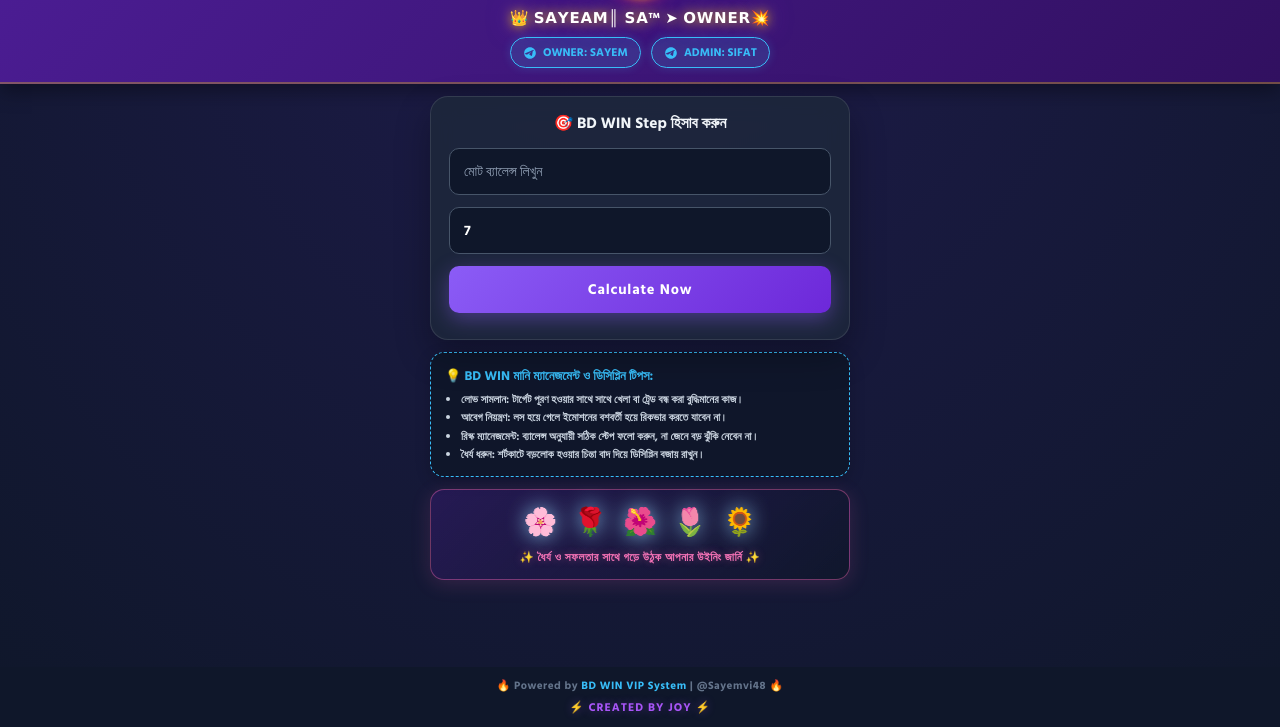
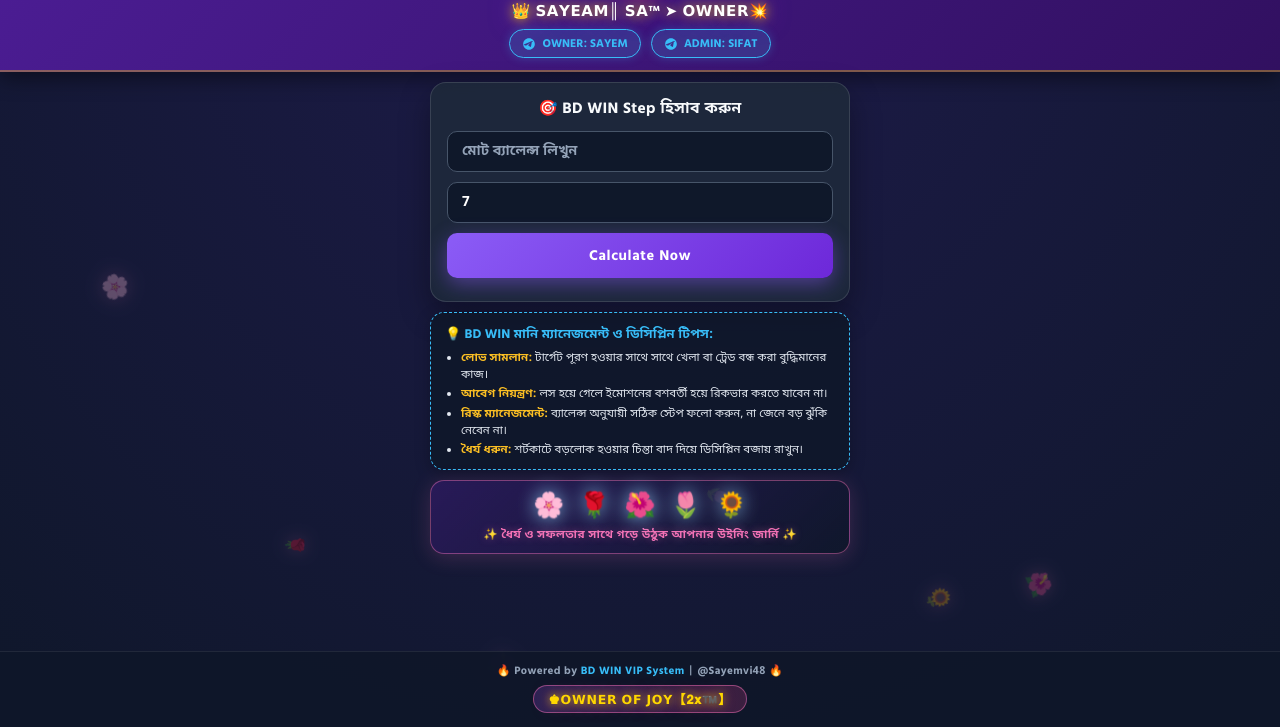
Before and after one commit to johirul22369/sayem-bdwin-stepmaker, a plain HTML site: page index.html in a window 1280 px wide. Shown: the part 73-800 px from the top of the page. Drawn offline with Linux system fonts and the light colour scheme; a web font is replaced by a local one.

Commit message:
♚𝗢𝗪𝗡𝗘𝗥 𝗢𝗙 𝗝𝗢𝗬【𝟐𝐱™️】

```diff
--- a/index.html
+++ b/index.html
@@ -5,7 +5,7 @@
     <meta name="viewport" content="width=device-width, initial-scale=1.0, maximum-scale=1.0, user-scalable=no">
     <title>BD WIN - VIP Calculator</title>
     <style>
-        @import url('https://fonts.googleapis.com/css2?family=SolaimanLipi:wght@400;700&family=Hind+Siliguri:wght@500;700;800&family=Montserrat:wght@600;700;900&display=swap');
+        @import url('https://fonts.googleapis.com/css2?family=Noto+Sans+Bengali:wght@500;600;700;800&family=Hind+Siliguri:wght@600;700&family=Poppins:wght@600;700;800&display=swap');
 
         /* -----------------------------------------
            CSS RESET & GLOBAL STYLING
@@ -14,7 +14,7 @@
             box-sizing: border-box;
             margin: 0;
             padding: 0;
-            font-family: 'SolaimanLipi', 'Hind Siliguri', 'Montserrat', sans-serif;
+            font-family: 'Noto Sans Bengali', 'Hind Siliguri', 'Poppins', sans-serif;
             user-select: none;
             -webkit-user-select: none;
         }
@@ -40,6 +40,62 @@
             background: radial-gradient(circle at top, #1e1b4b 0%, #0f172a 100%);
             position: relative;
             overflow-y: auto;
+            overflow-x: hidden;
+        }
+
+        /* -----------------------------------------
+           FULL SCREEN FLOATING FLOWERS (সম্পূর্ণ স্ক্রিনে ফুলের অ্যানিমেশন)
+           ----------------------------------------- */
+        .floating-flowers-bg {
+            position: fixed;
+            top: 0;
+            left: 0;
+            width: 100%;
+            height: 100%;
+            pointer-events: none;
+            z-index: 0;
+            overflow: hidden;
+        }
+
+        .f-petal {
+            position: absolute;
+            bottom: -40px;
+            font-size: 20px;
+            opacity: 0.25;
+            animation: floatUp linear infinite;
+            filter: drop-shadow(0 0 8px rgba(244, 114, 182, 0.5));
+        }
+
+        .f-petal:nth-child(1) { left: 8%; animation-duration: 9s; animation-delay: 0s; font-size: 22px; }
+        .f-petal:nth-child(2) { left: 22%; animation-duration: 12s; animation-delay: 2s; font-size: 18px; }
+        .f-petal:nth-child(3) { left: 38%; animation-duration: 10s; animation-delay: 4s; font-size: 24px; }
+        .f-petal:nth-child(4) { left: 55%; animation-duration: 13s; animation-delay: 1s; font-size: 20px; }
+        .f-petal:nth-child(5) { left: 72%; animation-duration: 11s; animation-delay: 3s; font-size: 23px; }
+        .f-petal:nth-child(6) { left: 88%; animation-duration: 9.5s; animation-delay: 5s; font-size: 19px; }
+        .f-petal:nth-child(7) { left: 15%; animation-duration: 14s; animation-delay: 6s; font-size: 21px; }
+        .f-petal:nth-child(8) { left: 80%; animation-duration: 12.5s; animation-delay: 2.5s; font-size: 22px; }
+
+        @keyframes floatUp {
+            0% {
+                transform: translateY(0) rotate(0deg) scale(0.9);
+                opacity: 0;
+            }
+            20% {
+                opacity: 0.32;
+            }
+            80% {
+                opacity: 0.32;
+            }
+            100% {
+                transform: translateY(-105vh) rotate(360deg) scale(1.15);
+                opacity: 0;
+            }
+        }
+
+        /* কন্টেন্টগুলো যেন ফুলের উপরে থাকে */
+        .top-header, .card-body, .trading-tips-box, .flower-garden-box, .app-footer {
+            position: relative;
+            z-index: 2;
         }
 
         /* -----------------------------------------
@@ -48,21 +104,20 @@
         .top-header {
             width: 100%;
             background: linear-gradient(135deg, #4c1d95 0%, #311060 100%);
-            padding: 14px 20px;
+            padding: 12px 16px;
             display: flex;
             flex-direction: column;
             align-items: center;
             justify-content: center;
-            gap: 10px;
-            box-shadow: 0 6px 20px rgba(0, 0, 0, 0.4);
+            gap: 8px;
+            box-shadow: 0 6px 20px rgba(0, 0, 0, 0.45);
             flex-shrink: 0;
-            border-bottom: 2px solid rgba(255, 215, 0, 0.3);
+            border-bottom: 2px solid rgba(255, 215, 0, 0.35);
         }
 
-        /* 🔥 আল্ট্রা প্রিমিয়াম গ্লোয়িং প্রোফাইল পিকচার */
         .header-icon-box {
-            width: 55px;
-            height: 55px;
+            width: 52px;
+            height: 52px;
             border-radius: 50%;
             background: #000;
             display: flex;
@@ -90,41 +145,38 @@
             display: flex;
             flex-direction: column;
             align-items: center;
-            gap: 4px;
+            gap: 5px;
         }
 
         .header-title {
             font-size: 15px;
-            font-weight: 900;
+            font-weight: 800;
             color: #ffffff;
-            letter-spacing: 0.8px;
-            text-transform: none;
+            letter-spacing: 0.6px;
             text-shadow: 0 0 12px rgba(255, 215, 0, 0.8), 0 0 25px rgba(138, 43, 226, 0.6);
             text-align: center;
         }
 
-        /* টেলিগ্রাম অনার ও এডমিন কন্টাক্ট সেকশন */
         .telegram-links-box {
             display: flex;
             gap: 10px;
             justify-content: center;
             flex-wrap: wrap;
-            margin-top: 2px;
         }
 
         .telegram-contact-btn {
             display: inline-flex;
             align-items: center;
             gap: 6px;
-            background: rgba(56, 189, 248, 0.15);
+            background: rgba(56, 189, 248, 0.16);
             border: 1px solid #38bdf8;
-            padding: 5px 12px;
+            padding: 4px 12px;
             border-radius: 20px;
             color: #38bdf8;
             font-size: 11.5px;
             font-weight: 700;
             text-decoration: none;
-            box-shadow: 0 0 10px rgba(56, 189, 248, 0.2);
+            box-shadow: 0 0 10px rgba(56, 189, 248, 0.25);
             transition: all 0.2s ease;
         }
 
@@ -145,48 +197,48 @@
         .card-body {
             width: 92%;
             max-width: 420px;
-            margin: 12px auto;
-            background: rgba(30, 41, 59, 0.85);
+            margin: 10px auto;
+            background: rgba(30, 41, 59, 0.88);
             backdrop-filter: blur(12px);
-            border: 1px solid rgba(255, 255, 255, 0.1);
-            border-radius: 18px;
-            padding: 14px 18px;
-            box-shadow: 0 15px 35px rgba(0, 0, 0, 0.3);
+            border: 1px solid rgba(255, 255, 255, 0.12);
+            border-radius: 16px;
+            padding: 13px 16px;
+            box-shadow: 0 12px 30px rgba(0, 0, 0, 0.35);
             display: flex;
             flex-direction: column;
-            gap: 12px;
+            gap: 10px;
             flex-shrink: 0;
         }
 
         .card-heading {
             font-size: 15.5px;
             font-weight: 800;
-            color: #f1f5f9;
+            color: #f8fafc;
             text-align: center;
+            letter-spacing: 0.3px;
         }
 
         .input-group {
             display: flex;
             flex-direction: column;
-            gap: 4px;
         }
 
         .input-box {
             width: 100%;
-            padding: 11px 14px;
+            padding: 10px 14px;
             border: 1.5px solid #475569;
             border-radius: 10px;
             font-size: 14px;
             font-weight: 700;
             color: #ffffff;
             outline: none;
-            background: #0f172a;
+            background: rgba(15, 23, 42, 0.92);
             transition: all 0.2s ease;
         }
 
         .input-box::placeholder {
             color: #94a3b8;
-            font-weight: 500;
+            font-weight: 600;
             opacity: 1;
         }
 
@@ -197,7 +249,7 @@
 
         .calculate-btn {
             width: 100%;
-            padding: 12px;
+            padding: 11px;
             background: linear-gradient(135deg, #8b5cf6 0%, #6d28d9 100%);
             color: #ffffff;
             border: none;
@@ -205,9 +257,8 @@
             font-size: 14.5px;
             font-weight: 800;
             cursor: pointer;
-            box-shadow: 0 6px 20px rgba(139, 92, 246, 0.4);
-            text-transform: capitalize;
-            letter-spacing: 0.8px;
+            box-shadow: 0 6px 20px rgba(139, 92, 246, 0.45);
+            letter-spacing: 0.6px;
         }
 
         .calculate-btn:active {
@@ -221,7 +272,7 @@
             display: flex;
             flex-direction: column;
             gap: 0px;
-            max-height: 240px;
+            max-height: 220px;
             overflow-y: auto;
         }
 
@@ -243,7 +294,7 @@
             background: #0f172a;
             border-bottom: 1px solid #1e293b;
             color: #f1f5f9;
-            padding: 9px 12px;
+            padding: 8px 12px;
             display: flex;
             justify-content: space-between;
             align-items: center;
@@ -272,15 +323,15 @@
         .trading-tips-box {
             width: 92%;
             max-width: 420px;
-            margin: 0 auto 12px auto;
-            background: rgba(15, 23, 42, 0.9);
+            margin: 0 auto 10px auto;
+            background: rgba(15, 23, 42, 0.88);
             border: 1px dashed #38bdf8;
             border-radius: 14px;
-            padding: 12px 14px;
+            padding: 10px 14px;
             display: flex;
             flex-direction: column;
-            gap: 6px;
-            box-shadow: 0 4px 15px rgba(0, 0, 0, 0.2);
+            gap: 5px;
+            box-shadow: 0 4px 15px rgba(0, 0, 0, 0.25);
             flex-shrink: 0;
         }
 
@@ -294,10 +345,10 @@
         }
 
         .tips-body {
-            font-size: 11px;
-            font-weight: 600;
-            color: #cbd5e1;
-            line-height: 1.4;
+            font-size: 11.5px;
+            font-weight: 500;
+            color: #e2e8f0;
+            line-height: 1.45;
         }
 
         .tips-body ul {
@@ -307,80 +358,104 @@
             gap: 3px;
         }
 
+        .tips-body b {
+            color: #fbbf24;
+            font-weight: 700;
+        }
+
         /* -----------------------------------------
-           FLOWER GARDEN DECORATION (ফাঁকা অংশের ফুলের ডিজাইন)
+           FLOWER GARDEN DECORATION BOX
            ----------------------------------------- */
         .flower-garden-box {
             width: 92%;
             max-width: 420px;
-            margin: 0 auto 12px auto;
-            background: linear-gradient(135deg, rgba(76, 29, 149, 0.3) 0%, rgba(15, 23, 42, 0.8) 100%);
-            border: 1.5px solid rgba(255, 105, 180, 0.4);
+            margin: 0 auto 10px auto;
+            background: linear-gradient(135deg, rgba(76, 29, 149, 0.35) 0%, rgba(15, 23, 42, 0.85) 100%);
+            border: 1.5px solid rgba(244, 114, 182, 0.45);
             border-radius: 14px;
-            padding: 12px;
+            padding: 10px 12px;
             text-align: center;
-            box-shadow: 0 4px 20px rgba(255, 105, 180, 0.15);
+            box-shadow: 0 4px 20px rgba(244, 114, 182, 0.18);
             flex-shrink: 0;
         }
 
         .flower-animation-row {
             display: flex;
             justify-content: center;
-            gap: 15px;
-            font-size: 26px;
+            gap: 14px;
+            font-size: 24px;
             animation: flowerPulse 2s infinite alternate ease-in-out;
             margin-bottom: 4px;
         }
 
         @keyframes flowerPulse {
             0% { transform: scale(1); filter: drop-shadow(0 0 5px #ff69b4); }
-            100% { transform: scale(1.1); filter: drop-shadow(0 0 15px #00ffff); }
+            100% { transform: scale(1.08); filter: drop-shadow(0 0 14px #00ffff); }
         }
 
         .flower-quote {
             font-size: 11.5px;
             font-weight: 700;
             color: #f472b6;
-            letter-spacing: 0.5px;
+            letter-spacing: 0.3px;
             text-shadow: 0 0 8px rgba(244, 114, 182, 0.4);
         }
 
         /* -----------------------------------------
-           FOOTER & WATERMARK STYLING
+           FOOTER & JOY WATERMARK STYLING
            ----------------------------------------- */
         .app-footer {
             text-align: center;
             font-size: 11px;
-            color: #64748b;
+            color: #94a3b8;
             font-weight: 700;
             margin-top: auto;
-            padding: 10px;
-            background: #0f172a;
-            letter-spacing: 0.5px;
+            padding: 10px 12px 14px 12px;
+            background: rgba(15, 23, 42, 0.95);
+            border-top: 1px solid rgba(255, 255, 255, 0.08);
+            letter-spacing: 0.4px;
             flex-shrink: 0;
             display: flex;
             flex-direction: column;
-            gap: 3px;
+            align-items: center;
+            gap: 5px;
         }
 
         .app-footer span {
             color: #38bdf8;
         }
 
-        /* ওয়াটারমার্ক স্টাইল */
-        .watermark {
-            font-size: 11.5px;
+        .joy-watermark {
+            display: inline-block;
+            padding: 3px 14px;
+            border-radius: 20px;
+            background: linear-gradient(90deg, rgba(168, 85, 247, 0.2), rgba(236, 72, 153, 0.2));
+            border: 1px solid rgba(244, 114, 182, 0.5);
+            font-size: 12.5px;
             font-weight: 800;
-            color: #a855f7;
-            text-shadow: 0 0 10px rgba(168, 85, 247, 0.4);
-            letter-spacing: 1px;
-            text-transform: uppercase;
+            color: #ffd700;
+            text-shadow: 0 0 10px rgba(255, 215, 0, 0.7), 0 0 18px rgba(236, 72, 153, 0.6);
+            letter-spacing: 0.8px;
         }
     </style>
 </head>
 <body>
 
     <div class="app-container">
+
+        <!-- =========================================
+             FULL SCREEN FLOATING FLOWERS BACKGROUND
+             ========================================= -->
+        <div class="floating-flowers-bg">
+            <span class="f-petal">🌸</span>
+            <span class="f-petal">🌹</span>
+            <span class="f-petal">🌺</span>
+            <span class="f-petal">🌷</span>
+            <span class="f-petal">🌻</span>
+            <span class="f-petal">💮</span>
+            <span class="f-petal">🌸</span>
+            <span class="f-petal">🌺</span>
+        </div>
 
         <!-- =========================================
              HEADER SECTION (Profile, Name & Contacts)
@@ -392,15 +467,12 @@
             <div class="header-title-container">
                 <div class="header-title">👑 𝗦𝗔𝗬𝗘𝗔𝗠║ 𝗦𝗔™ ➤ 𝗢𝗪𝗡𝗘𝗥💥</div>
 
-                <!-- Telegram Owner & Admin Hyperlinks -->
                 <div class="telegram-links-box">
-                    <!-- Owner Telegram Link -->
                     <a href="https://t.me/Sayemvi48" target="_blank" class="telegram-contact-btn">
                         <svg viewBox="0 0 24 24"><path d="M12 2C6.48 2 2 6.48 2 12s4.48 10 10 10 10-4.48 10-10S17.52 2 12 2zm4.64 6.8c-.15 1.58-.8 5.42-1.13 7.19-.14.75-.42 1-.68 1.03-.58.05-1.02-.38-1.58-.75-.88-.58-1.38-.94-2.23-1.5-.99-.65-.35-1.01.22-1.59.15-.15 2.71-2.48 2.76-2.69.01-.03.01-.14-.07-.2-.08-.06-.19-.04-.27-.02-.12.03-1.99 1.27-5.62 3.72-.53.36-1.01.54-1.44.53-.47-.02-1.37-.26-2.03-.48-.82-.27-1.47-.42-1.42-.88.03-.25.38-.51 1.05-.78 4.11-1.79 6.85-2.97 8.22-3.55 3.91-1.67 4.72-1.96 5.25-1.97.12 0 .39.03.56.17.15.12.19.28.21.4-.01.06.01.24 0 .38z"/></svg>
                         <span>OWNER: SAYEM</span>
                     </a>
 
-                    <!-- Admin Telegram Link -->
                     <a href="https://t.me/gazisifat2008" target="_blank" class="telegram-contact-btn">
                         <svg viewBox="0 0 24 24"><path d="M12 2C6.48 2 2 6.48 2 12s4.48 10 10 10 10-4.48 10-10S17.52 2 12 2zm4.64 6.8c-.15 1.58-.8 5.42-1.13 7.19-.14.75-.42 1-.68 1.03-.58.05-1.02-.38-1.58-.75-.88-.58-1.38-.94-2.23-1.5-.99-.65-.35-1.01.22-1.59.15-.15 2.71-2.48 2.76-2.69.01-.03.01-.14-.07-.2-.08-.06-.19-.04-.27-.02-.12.03-1.99 1.27-5.62 3.72-.53.36-1.01.54-1.44.53-.47-.02-1.37-.26-2.03-.48-.82-.27-1.47-.42-1.42-.88.03-.25.38-.51 1.05-.78 4.11-1.79 6.85-2.97 8.22-3.55 3.91-1.67 4.72-1.96 5.25-1.97.12 0 .39.03.56.17.15.12.19.28.21.4-.01.06.01.24 0 .38z"/></svg>
                         <span>ADMIN: SIFAT</span>
@@ -425,7 +497,6 @@
 
             <button class="calculate-btn" onclick="generateSteps()">Calculate Now</button>
 
-            <!-- Dynamic Steps Output Area (Initially Empty) -->
             <div class="results-container" id="steps-output-container"></div>
         </div>
 
@@ -447,7 +518,7 @@
         </div>
 
         <!-- =========================================
-             FLOWER GARDEN DECORATION (ফাঁকা অংশের ফুলের ডিজাইন)
+             FLOWER GARDEN DECORATION BOX
              ========================================= -->
         <div class="flower-garden-box">
             <div class="flower-animation-row">
@@ -461,11 +532,11 @@
         </div>
 
         <!-- =========================================
-             FOOTER & WATERMARK SECTION
+             FOOTER & JOY WATERMARK SECTION
              ========================================= -->
         <div class="app-footer">
             <div>🔥 Powered by <span>BD WIN VIP System</span> | @Sayemvi48 🔥</div>
-            <div class="watermark">⚡ Created by Joy ⚡</div>
+            <div class="joy-watermark">♚𝗢𝗪𝗡𝗘𝗥 𝗢𝗙 𝗝𝗢𝗬【𝟐𝐱™️】</div>
         </div>
     </div>
 
@@ -478,19 +549,16 @@
             let totalSteps = parseInt(document.getElementById('steps-count-input').value);
             let container = document.getElementById('steps-output-container');
 
-            // Validation for Balance
             if (isNaN(balance) || balance <= 0) {
                 container.innerHTML = `<div style="text-align: center; color: #f87171; font-size: 13px; font-weight: 700; padding: 12px; background: rgba(248, 113, 113, 0.1); border-radius: 8px;">⚠️ দয়া করে সঠিক ব্যালেন্স লিখুন!</div>`;
                 return;
             }
 
-            // Validation for Steps Count (Support up to 20 steps)
             if (isNaN(totalSteps) || totalSteps <= 0 || totalSteps > 20) {
                 container.innerHTML = `<div style="text-align: center; color: #f87171; font-size: 13px; font-weight: 700; padding: 12px; background: rgba(248, 113, 113, 0.1); border-radius: 8px;">⚠️ ১ থেকে ২০ এর মধ্যে স্টেপ সংখ্যা দিন!</div>`;
                 return;
             }
 
-            // Progressive Multiplier Logic for Step Breakdown (Factor 2.0)
             let factor = 2.0;
             let baseWeights = [];
             let totalWeight = 0;
@@ -507,7 +575,6 @@
             for (let i = 0; i < totalSteps; i++) {
                 let stepAmount = (balance * (baseWeights[i] / totalWeight));
 
-                // Adjusting minor rounding discrepancies on the final step
                 if (i === totalSteps - 1) {
                     stepAmount = balance - allocatedSum;
                 } else {
```
